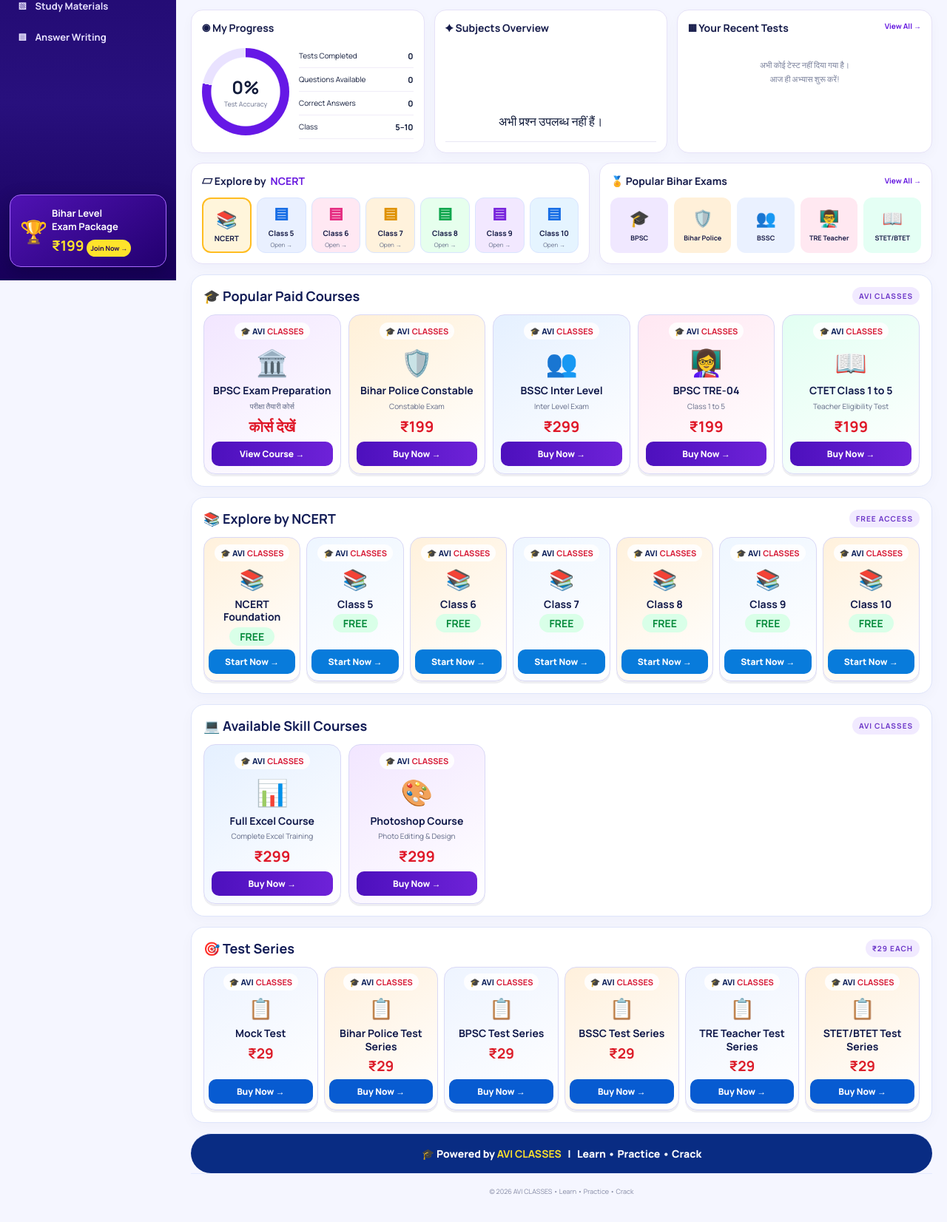
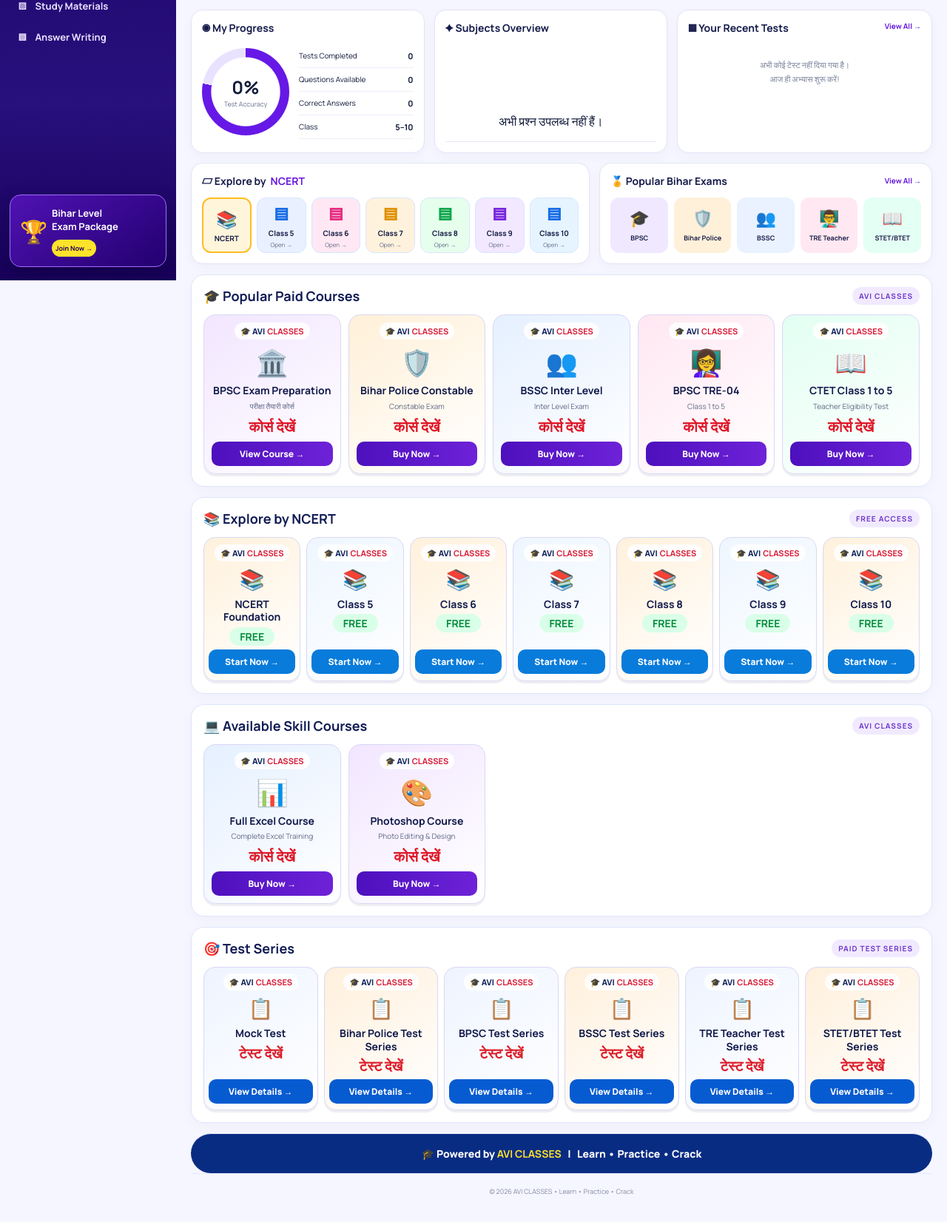
Before and after one commit to d9006814204/AVI-CLASSES, a Flask app: page / in a window 1280 px wide. Shown: the part 421-2073 px from the top of the page at 74% size. Run offline with Flask 3, Linux system fonts and the light colour scheme; some libraries are stand-ins or nearby versions.

Commit message:
Add files via upload

```diff
--- a/templates/home.html
+++ b/templates/home.html
@@ -12,7 +12,7 @@
    <a href="{{ url_for('learning_category',category='downloads') }}">▧ <span>Study Materials</span></a>
    <a href="{{ url_for('help_page') }}">▤ <span>Answer Writing</span></a>
   </nav>
-  <a class="avi-bihar-offer" href="{{ url_for('learning_hub') }}"><span>🏆</span><b>Bihar Level<br>Exam Package</b><strong>₹199 <small>Join Now →</small></strong></a>
+  <a class="avi-bihar-offer" href="{{ url_for('learning_hub') }}"><span>🏆</span><b>Bihar Level<br>Exam Package</b><strong><small>Join Now →</small></strong></a>
  </aside>
  <section class="avi-dash-content">
   <header class="avi-dash-top"><div><small>👋 नमस्ते! Welcome to AVI CLASSES</small><h1>Learn, Practice &amp; Crack <b>Every Exam</b></h1></div><form class="avi-dash-search" action="{{ url_for('learning_hub') }}"><input name="q" placeholder="Search Courses, Tests, Questions, NCERT..."><button>⌕</button></form><a class="avi-top-icon" href="{{ url_for('notifications_page') }}">♧</a><div class="avi-top-user">👤 <span>{{ session.get('name') or 'Guest' }}<small>{{ 'Student' if session.get('role')=='student' else 'Visitor' }}</small></span></div></header>
@@ -32,10 +32,10 @@
    <h2>🎓 Popular Paid Courses <small>AVI CLASSES</small></h2>
    <div class="avi-product-grid">
     <a class="avi-product-card purple" href="{{ url_for('checkout_page',kind='course',key='bpsc') }}"><span class="avi-brand-pill">🎓 AVI <b>CLASSES</b></span><div class="avi-product-art">🏛️</div><h3>BPSC Exam Preparation</h3><p>परीक्षा तैयारी कोर्स</p><strong class="avi-price">कोर्स देखें</strong><span class="avi-buy">View Course →</span></a>
-    <a class="avi-product-card orange" href="{{ url_for('checkout_page',kind='course',key='bihar-police') }}"><span class="avi-brand-pill">🎓 AVI <b>CLASSES</b></span><div class="avi-product-art">🛡️</div><h3>Bihar Police Constable</h3><p>Constable Exam</p><strong class="avi-price">₹199</strong><span class="avi-buy">Buy Now →</span></a>
-    <a class="avi-product-card blue" href="{{ url_for('checkout_page',kind='course',key='bssc') }}"><span class="avi-brand-pill">🎓 AVI <b>CLASSES</b></span><div class="avi-product-art">👥</div><h3>BSSC Inter Level</h3><p>Inter Level Exam</p><strong class="avi-price">₹299</strong><span class="avi-buy">Buy Now →</span></a>
-    <a class="avi-product-card pink" href="{{ url_for('checkout_page',kind='course',key='tre-teacher') }}"><span class="avi-brand-pill">🎓 AVI <b>CLASSES</b></span><div class="avi-product-art">👩‍🏫</div><h3>BPSC TRE-04</h3><p>Class 1 to 5</p><strong class="avi-price">₹199</strong><span class="avi-buy">Buy Now →</span></a>
-    <a class="avi-product-card green" href="{{ url_for('checkout_page',kind='course',key='ctet') }}"><span class="avi-brand-pill">🎓 AVI <b>CLASSES</b></span><div class="avi-product-art">📖</div><h3>CTET Class 1 to 5</h3><p>Teacher Eligibility Test</p><strong class="avi-price">₹199</strong><span class="avi-buy">Buy Now →</span></a>
+    <a class="avi-product-card orange" href="{{ url_for('checkout_page',kind='course',key='bihar-police') }}"><span class="avi-brand-pill">🎓 AVI <b>CLASSES</b></span><div class="avi-product-art">🛡️</div><h3>Bihar Police Constable</h3><p>Constable Exam</p><strong class="avi-price">कोर्स देखें</strong><span class="avi-buy">Buy Now →</span></a>
+    <a class="avi-product-card blue" href="{{ url_for('checkout_page',kind='course',key='bssc') }}"><span class="avi-brand-pill">🎓 AVI <b>CLASSES</b></span><div class="avi-product-art">👥</div><h3>BSSC Inter Level</h3><p>Inter Level Exam</p><strong class="avi-price">कोर्स देखें</strong><span class="avi-buy">Buy Now →</span></a>
+    <a class="avi-product-card pink" href="{{ url_for('checkout_page',kind='course',key='tre-teacher') }}"><span class="avi-brand-pill">🎓 AVI <b>CLASSES</b></span><div class="avi-product-art">👩‍🏫</div><h3>BPSC TRE-04</h3><p>Class 1 to 5</p><strong class="avi-price">कोर्स देखें</strong><span class="avi-buy">Buy Now →</span></a>
+    <a class="avi-product-card green" href="{{ url_for('checkout_page',kind='course',key='ctet') }}"><span class="avi-brand-pill">🎓 AVI <b>CLASSES</b></span><div class="avi-product-art">📖</div><h3>CTET Class 1 to 5</h3><p>Teacher Eligibility Test</p><strong class="avi-price">कोर्स देखें</strong><span class="avi-buy">Buy Now →</span></a>
    </div>
   </section>
   <section class="avi-catalog-section">
@@ -49,15 +49,15 @@
   <section class="avi-catalog-section">
    <h2>💻 Available Skill Courses <small>AVI CLASSES</small></h2>
    <div class="avi-product-grid avi-skill-grid">
-    <a class="avi-product-card blue" href="{{ url_for('checkout_page',kind='course',key='full-excel') }}"><span class="avi-brand-pill">🎓 AVI <b>CLASSES</b></span><div class="avi-product-art">📊</div><h3>Full Excel Course</h3><p>Complete Excel Training</p><strong class="avi-price">₹299</strong><span class="avi-buy">Buy Now →</span></a>
-    <a class="avi-product-card purple" href="{{ url_for('checkout_page',kind='course',key='photoshop-coreldraw') }}"><span class="avi-brand-pill">🎓 AVI <b>CLASSES</b></span><div class="avi-product-art">🎨</div><h3>Photoshop Course</h3><p>Photo Editing &amp; Design</p><strong class="avi-price">₹299</strong><span class="avi-buy">Buy Now →</span></a>
+    <a class="avi-product-card blue" href="{{ url_for('checkout_page',kind='course',key='full-excel') }}"><span class="avi-brand-pill">🎓 AVI <b>CLASSES</b></span><div class="avi-product-art">📊</div><h3>Full Excel Course</h3><p>Complete Excel Training</p><strong class="avi-price">कोर्स देखें</strong><span class="avi-buy">Buy Now →</span></a>
+    <a class="avi-product-card purple" href="{{ url_for('checkout_page',kind='course',key='photoshop-coreldraw') }}"><span class="avi-brand-pill">🎓 AVI <b>CLASSES</b></span><div class="avi-product-art">🎨</div><h3>Photoshop Course</h3><p>Photo Editing &amp; Design</p><strong class="avi-price">कोर्स देखें</strong><span class="avi-buy">Buy Now →</span></a>
    </div>
   </section>
   <section class="avi-catalog-section">
-   <h2>🎯 Test Series <small>₹29 EACH</small></h2>
+   <h2>🎯 Test Series <small>PAID TEST SERIES</small></h2>
    <div class="avi-test-grid">
     {% for name,slug in [('Mock Test','mock-test'),('Bihar Police Test Series','bihar-police'),('BPSC Test Series','bpsc'),('BSSC Test Series','bssc'),('TRE Teacher Test Series','tre-teacher'),('STET/BTET Test Series','stet-btet')] %}
-    <a class="avi-test-card" href="{{ url_for('checkout_page',kind='test',key=slug) }}"><span class="avi-brand-pill">🎓 AVI <b>CLASSES</b></span><div>📋</div><h3>{{ name }}</h3><strong>₹29</strong><span class="avi-buy">Buy Now →</span></a>
+    <a class="avi-test-card" href="{{ url_for('checkout_page',kind='test',key=slug) }}"><span class="avi-brand-pill">🎓 AVI <b>CLASSES</b></span><div>📋</div><h3>{{ name }}</h3><strong>टेस्ट देखें</strong><span class="avi-buy">View Details →</span></a>
     {% endfor %}
    </div>
   </section>
```
